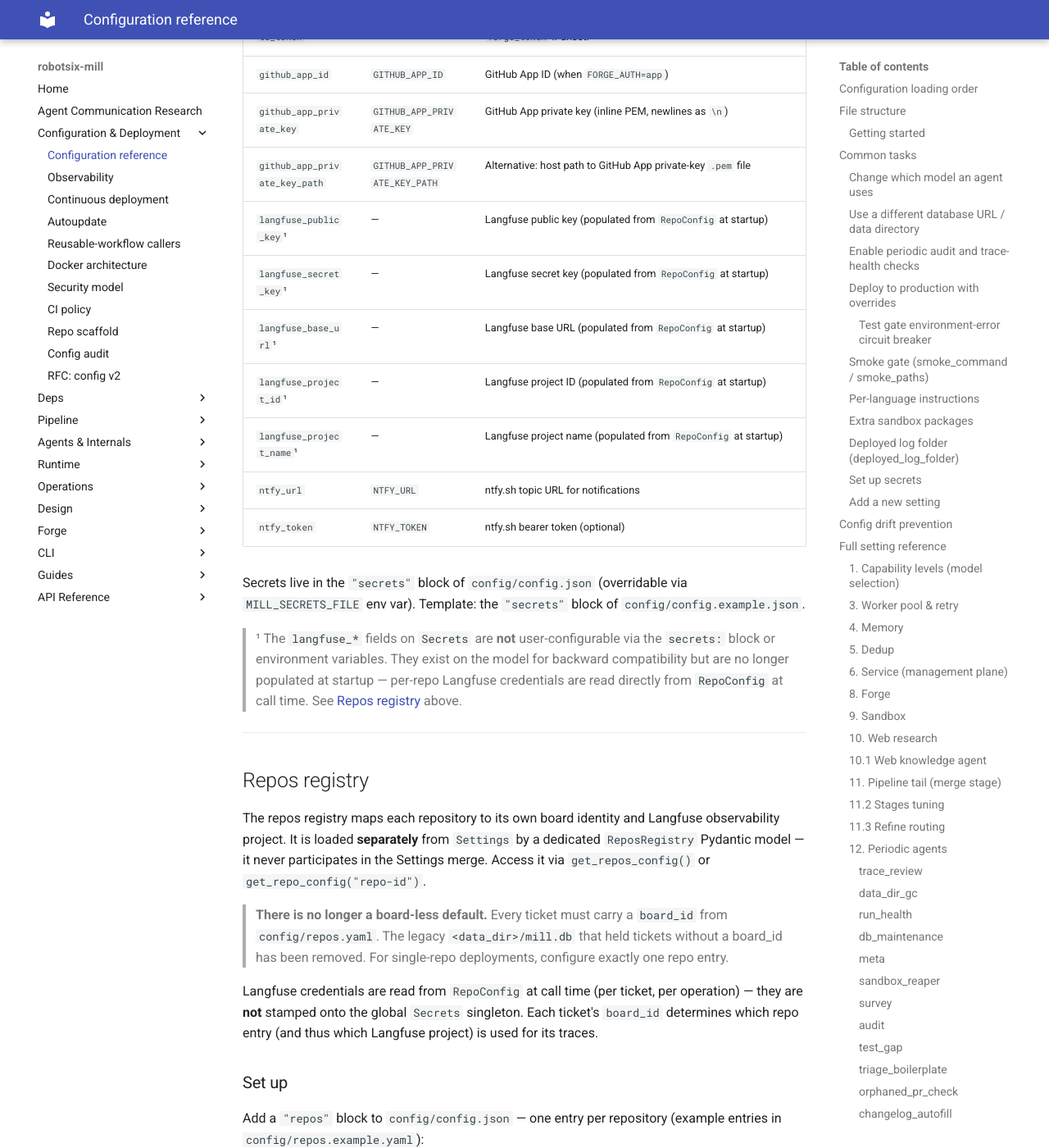
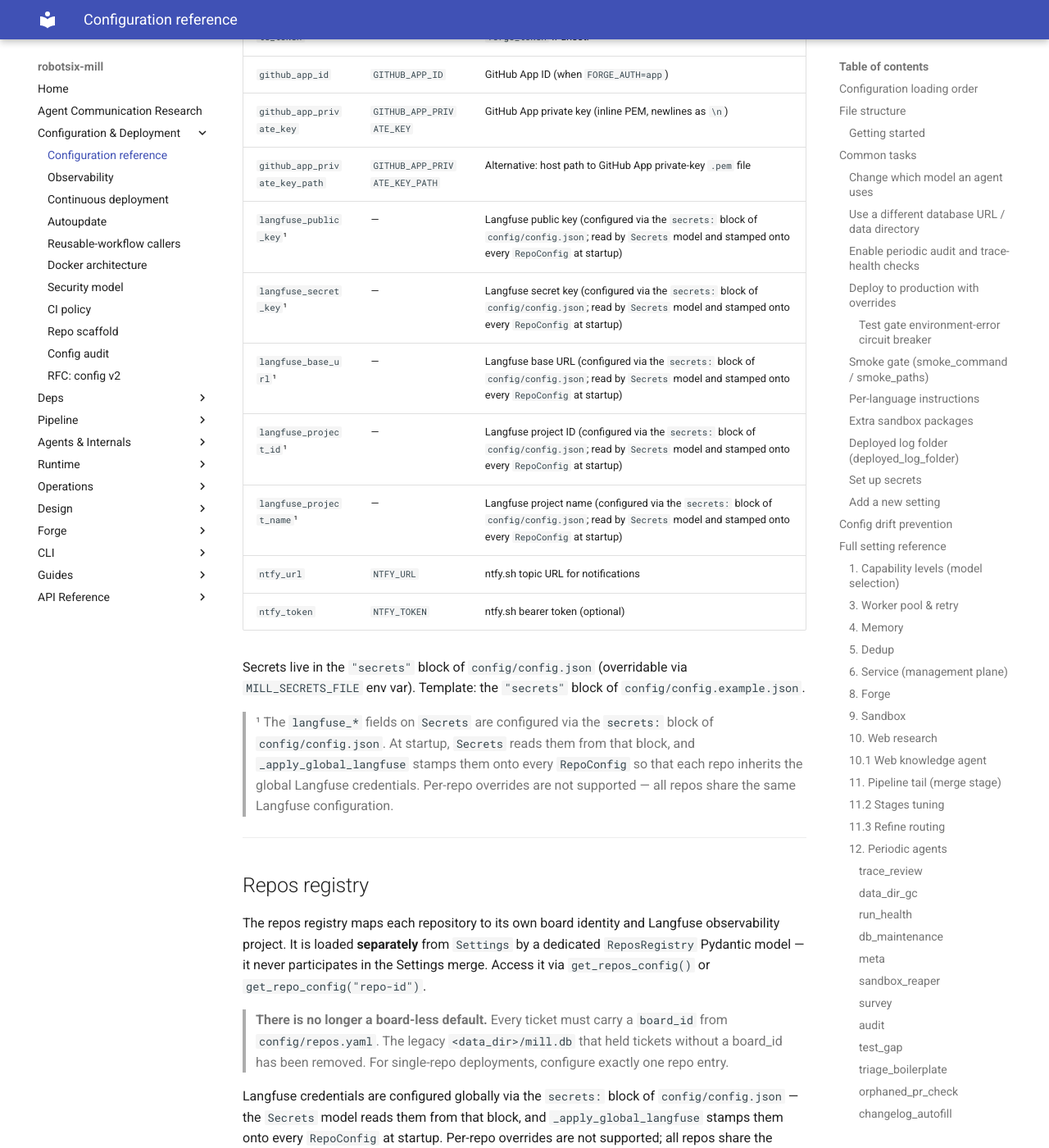
Before and after one commit to damien-robotsix/robotsix-mill, an MkDocs documentation site: the page built from docs/config/configuration.md, in a window 1280 px wide and 1400 px high, scrolled down 36568 px. Shown: the whole window at 82% size. Built offline with MkDocs 1.6.1 and Material for MkDocs 9.7.7, drawn with Linux system fonts in a browser that asks for light colours; some of the changed text lies outside the part shown.

Commit message:
mill: config drift: stale langfuse credentials description in docs/config/configuration.md (20260723T045026Z-config-drift-stale-langfuse-credentials-2fc7) (#2531)
* mill: config drift: stale langfuse credentials description in docs/config/configuration.md (20260723T045026Z-config-drift-stale-langfuse-credentials-2fc7)

* mill: config drift: stale langfuse credentials description in docs/config/configuration.md (20260723T045026Z-config-drift-stale-langfuse-credentials-2fc7)

---------

Co-authored-by: robotsix-mill <mill@robotsix.local>

```diff
--- a/docs/config/configuration.md
+++ b/docs/config/configuration.md
@@ -895,11 +894,11 @@ unset.
 | `github_app_id` | `GITHUB_APP_ID` | GitHub App ID (when `FORGE_AUTH=app`) |
 | `github_app_private_key` | `GITHUB_APP_PRIVATE_KEY` | GitHub App private key (inline PEM, newlines as `\n`) |
 | `github_app_private_key_path` | `GITHUB_APP_PRIVATE_KEY_PATH` | Alternative: host path to GitHub App private-key `.pem` file |
-| `langfuse_public_key`¹ | — | Langfuse public key (populated from `RepoConfig` at startup) |
-| `langfuse_secret_key`¹ | — | Langfuse secret key (populated from `RepoConfig` at startup) |
-| `langfuse_base_url`¹ | — | Langfuse base URL (populated from `RepoConfig` at startup) |
-| `langfuse_project_id`¹ | — | Langfuse project ID (populated from `RepoConfig` at startup) |
-| `langfuse_project_name`¹ | — | Langfuse project name (populated from `RepoConfig` at startup) |
+| `langfuse_public_key`¹ | — | Langfuse public key (configured via the `secrets:` block of `config/config.json`; read by `Secrets` model and stamped onto every `RepoConfig` at startup) |
+| `langfuse_secret_key`¹ | — | Langfuse secret key (configured via the `secrets:` block of `config/config.json`; read by `Secrets` model and stamped onto every `RepoConfig` at startup) |
+| `langfuse_base_url`¹ | — | Langfuse base URL (configured via the `secrets:` block of `config/config.json`; read by `Secrets` model and stamped onto every `RepoConfig` at startup) |
+| `langfuse_project_id`¹ | — | Langfuse project ID (configured via the `secrets:` block of `config/config.json`; read by `Secrets` model and stamped onto every `RepoConfig` at startup) |
+| `langfuse_project_name`¹ | — | Langfuse project name (configured via the `secrets:` block of `config/config.json`; read by `Secrets` model and stamped onto every `RepoConfig` at startup) |
 | `ntfy_url` | `NTFY_URL` | ntfy.sh topic URL for notifications |
 | `ntfy_token` | `NTFY_TOKEN` | ntfy.sh bearer token (optional) |
 
@@ -907,11 +906,12 @@ Secrets live in the `"secrets"` block of `config/config.json` (overridable
 via `MILL_SECRETS_FILE` env var). Template: the `"secrets"` block of
 `config/config.example.json`.
 
-> ¹ The `langfuse_*` fields on `Secrets` are **not** user-configurable
-> via the `secrets:` block or environment variables.  They exist on the model
-> for backward compatibility but are no longer populated at startup —
-> per-repo Langfuse credentials are read directly from ``RepoConfig``
-> at call time.  See [Repos registry](#repos-registry) above.
+> ¹ The `langfuse_*` fields on `Secrets` are configured via the
+> `secrets:` block of `config/config.json`.  At startup, `Secrets` reads
+> them from that block, and `_apply_global_langfuse` stamps them onto
+> every `RepoConfig` so that each repo inherits the global Langfuse
+> credentials.  Per-repo overrides are not supported — all repos share
+> the same Langfuse configuration.
 
 ---
 
@@ -928,10 +928,11 @@ or `get_repo_config("repo-id")`.
 > that held tickets without a board_id has been removed. For single-repo
 > deployments, configure exactly one repo entry.
 
-Langfuse credentials are read from ``RepoConfig`` at call time (per
-ticket, per operation) — they are **not** stamped onto the global
-``Secrets`` singleton.  Each ticket's ``board_id`` determines which
-repo entry (and thus which Langfuse project) is used for its traces.
+Langfuse credentials are configured globally via the ``secrets:`` block of
+``config/config.json`` — the ``Secrets`` model reads them from that block,
+and ``_apply_global_langfuse`` stamps them onto every ``RepoConfig`` at
+startup.  Per-repo overrides are not supported; all repos share the same
+Langfuse configuration.
 
 ### Set up
 
```
Also changed, not shown: other parts of docs/config/configuration.md (+1 -2 lines), CHANGELOG.md (+1 -0 lines).
